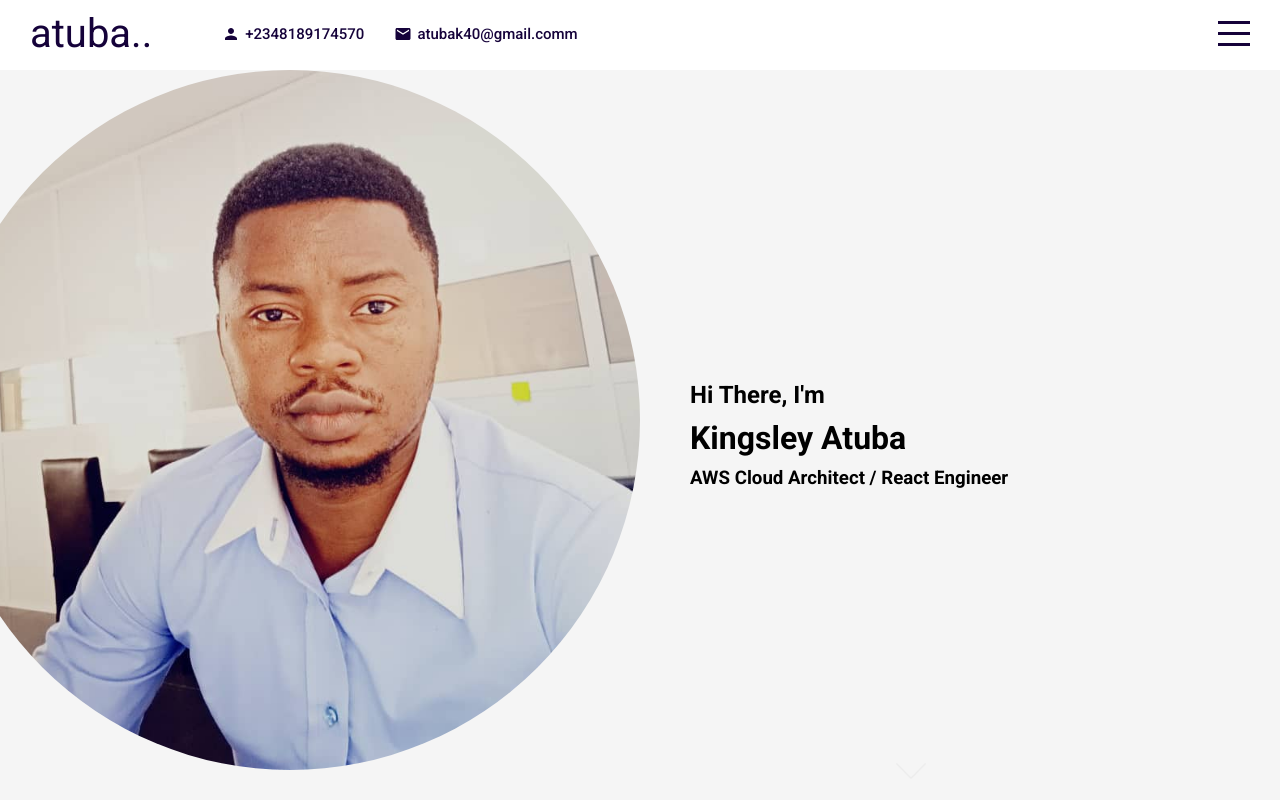
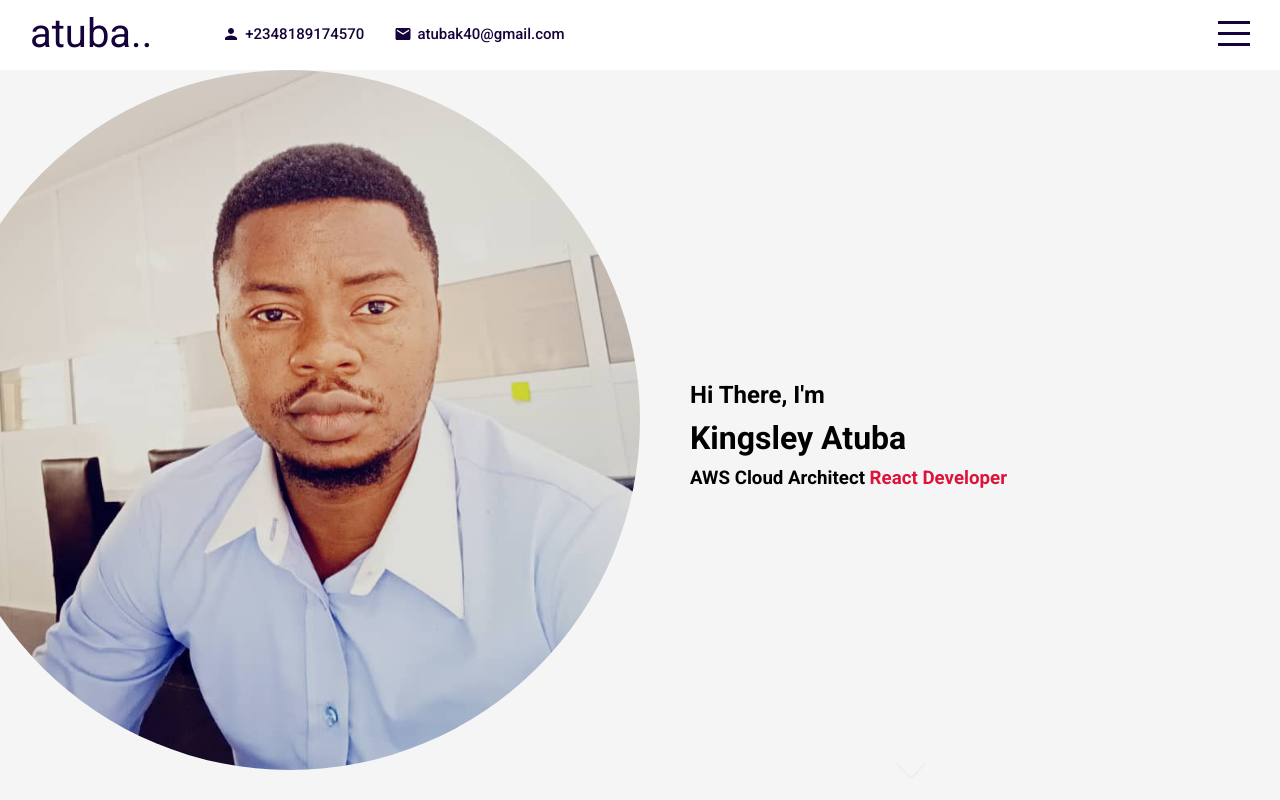
Before and after one commit to atubak400/My-React-portfolio, a React (Create React App) app: page / in a window 1280 px wide. Built offline with nearby package versions, Linux system fonts and the light colour scheme.

Commit message:
building Right introsection text typing animation using ityped and useeffect

```diff
--- a/package.json
+++ b/package.json
@@ -8,6 +8,7 @@
     "@testing-library/jest-dom": "^5.14.1",
     "@testing-library/react": "^11.2.7",
     "@testing-library/user-event": "^12.8.3",
+    "ityped": "^1.0.3",
     "react": "^17.0.2",
     "react-dom": "^17.0.2",
     "react-scripts": "4.0.3",
--- a/src/components/intro/Intro.jsx
+++ b/src/components/intro/Intro.jsx
@@ -1,4 +1,5 @@
 import './intro.scss'
+import { init } from 'ityped'
 
 export default function intro() {
   return (
@@ -12,7 +13,9 @@ export default function intro() {
         <div className='wrapper'>
           <h2>Hi There, I'm</h2>
           <h1>Kingsley Atuba</h1>
-          <h3>AWS Cloud Architect / React Engineer</h3>
+          <h3>
+            AWS Cloud Architect <span>React Developer</span>
+          </h3>
         </div>
         <a href='#portfolio'>
           <img src='assets/down.png' alt='' />
--- a/src/components/intro/intro.scss
+++ b/src/components/intro/intro.scss
@@ -41,6 +41,11 @@
       }
       h3 {
         font-style: 30px;
+
+        span {
+          font-size: inherit;
+          color: crimson;
+        }
       }
     }
 
--- a/src/components/topbar/Topbar.jsx
+++ b/src/components/topbar/Topbar.jsx
@@ -15,7 +15,7 @@ export default function topbar({ menuOpen, setMenuOpen }) {
           </div>
           <div className='itemContainer'>
             <Mail className='icon' />
-            <span>atubak40@gmail.comm</span>
+            <span>atubak40@gmail.com</span>
           </div>
         </div>
         <div className='right'>
```
Also changed, not shown: 1 other file (tests, documents, lock files or other folders).
